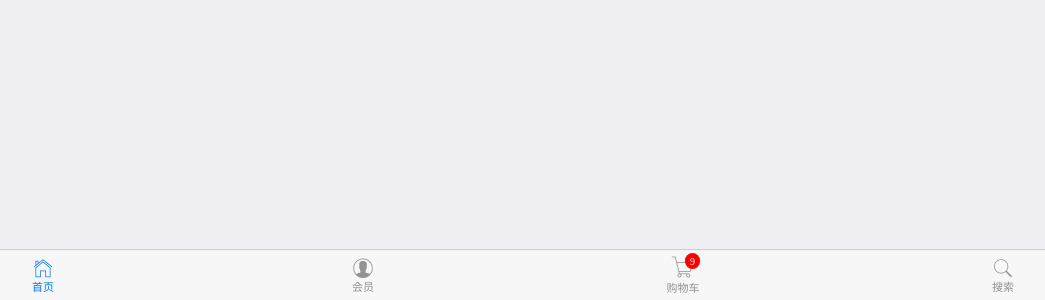
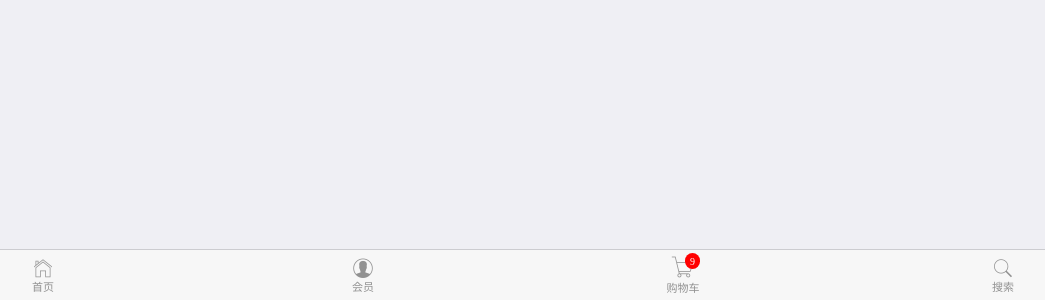
Before and after one commit to Rubzaobrother/vue-cms, a Vue app: page /#/ in a window 1280 px wide. Shown: the part 500-800 px from the top of the page, without its empty margins (117-1162 px from the left). Built offline with nearby package versions, Linux system fonts and the light colour scheme; what mint-ui would draw is missing.

Commit message:
路由高亮

```diff
--- a/src/App.vue
+++ b/src/App.vue
@@ -3,24 +3,24 @@
     <mt-header fixed title="固定在顶部"></mt-header>
     <router-view/>
     <nav class="mui-bar mui-bar-tab">
-      <a class="mui-tab-item mui-active" href="#tabbar">
+      <router-link class="mui-tab-item" to="/home">
         <span class="mui-icon mui-icon-home"></span>
         <span class="mui-tab-label">首页</span>
-      </a>
-      <a class="mui-tab-item" href="#tabbar-with-chat">
+      </router-link>
+      <router-link class="mui-tab-item" to="/member">
         <span class="mui-icon mui-icon-contact"></span>
         <span class="mui-tab-label">会员</span>
-      </a>
-      <a class="mui-tab-item" href="#tabbar-with-contact">
+      </router-link>
+      <router-link class="mui-tab-item" to="/shopcar">
         <span class="mui-icon mui-icon-extra mui-icon-extra-cart">
           <span class="mui-badge">9</span>
         </span>
         <span class="mui-tab-label">购物车</span>
-      </a>
-      <a class="mui-tab-item" href="#tabbar-with-map">
+      </router-link>
+      <router-link class="mui-tab-item" to="/search">
         <span class="mui-icon mui-icon-search"></span>
         <span class="mui-tab-label">搜索</span>
-      </a>
+      </router-link>
     </nav>
   </div>
 </template>
--- a/src/router/index.js
+++ b/src/router/index.js
@@ -12,5 +12,6 @@ export default new Router({
     //   name: 'HelloWorld',
     //   component: HelloWorld
     // }
-  ]
+  ],
+  linkActiveClass:'mui-active'
 })
```
